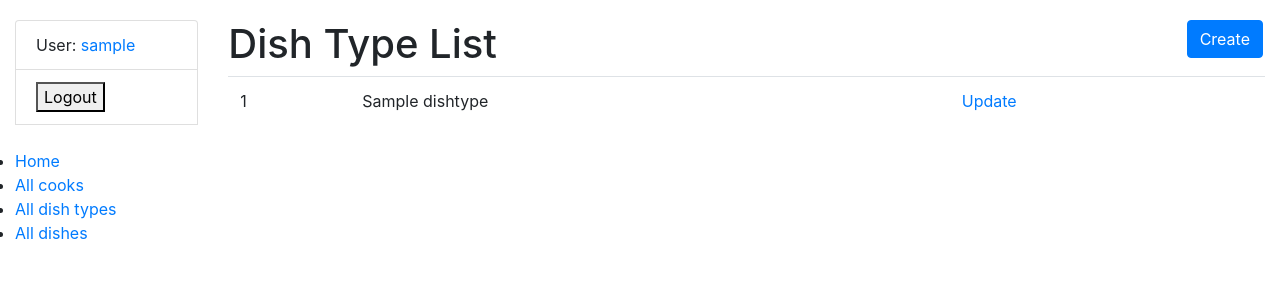
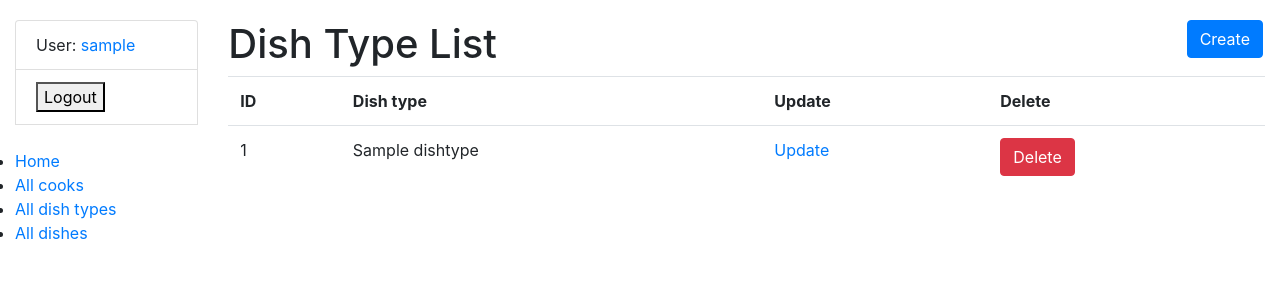
Before and after one commit to Evheniia96/restaurant-kitchen-service, a Django app: page /dish_type/ in a window 1280 px wide. Shown: the top 300 px of the page. Run offline with Django 5.2, Linux system fonts and the light colour scheme; a user stored in the database is signed in; tables that the repository leaves empty hold one stand-in row (values such as "Sample post").

Commit message:
create DishDeleteView and DishTypeDeleteView
-create template dish_confirm_delete.html and dish_type_confirm_delete.html
-add new url in url.py
-create DishDeleteView & DishTypeDeleteView in views.py
-change template dish_detail.html and dish_type_list.html

```diff
--- a/restaurant/urls.py
+++ b/restaurant/urls.py
@@ -1,6 +1,7 @@
 from django.urls import path
 from .views import index, CookListView, DishListView, DishTypeListView, DishDetailView, CookDetailView, DishCreateView, \
-    CookCreateView, DishTypeCreateView, CookExperienceUpdateView, DishUpdateView, DishTypeUpdateView
+    CookCreateView, DishTypeCreateView, CookExperienceUpdateView, DishUpdateView, DishTypeUpdateView, \
+    DishTypeDeleteView, DishDeleteView
 
 urlpatterns = [
     path("", index, name="index"),
@@ -11,10 +12,12 @@ urlpatterns = [
     path("dish/", DishListView.as_view(), name="dish-list"),
     path("dish/create/", DishCreateView.as_view(), name="dish-create"),
     path("dish/<int:pk>/update/", DishUpdateView.as_view(), name="dish-update"),
+    path("dish/<int:pk>/delete/", DishDeleteView.as_view(), name="dish-delete"),
     path("dish_type/", DishTypeListView.as_view(), name="dish-type-list"),
     path("dish_type/create/", DishTypeCreateView.as_view(), name="dish-type-create"),
     path("dish/<int:pk>/", DishDetailView.as_view(), name="dish-detail"),
     path("dish_type/<int:pk>/update/", DishTypeUpdateView.as_view(), name="dish_type-update"),
+    path("dish_type/<int:pk>/delete/", DishTypeDeleteView.as_view(), name="dish-type-delete"),
     ]
 
 app_name = "restaurant"
--- a/restaurant/views.py
+++ b/restaurant/views.py
@@ -71,6 +71,11 @@ class DishUpdateView(LoginRequiredMixin, generic.UpdateView):
     success_url = reverse_lazy("restaurant:dish-list")
 
 
+class DishDeleteView(LoginRequiredMixin, generic.DeleteView):
+    model = Dish
+    success_url = reverse_lazy("restaurant:dish-list")
+
+
 class DishTypeListView(LoginRequiredMixin, generic.ListView):
     model = DishType
     paginate_by = 5
@@ -90,3 +95,9 @@ class DishTypeUpdateView(LoginRequiredMixin, generic.UpdateView):
     fields = "__all__"
     success_url = reverse_lazy("restaurant:dish-type-list")
     template_name = "restaurant/dish_type_form.html"
+
+
+class DishTypeDeleteView(LoginRequiredMixin, generic.DeleteView):
+    model = DishType
+    success_url = reverse_lazy("restaurant:dish-type-list")
+    template_name = "restaurant/dish_type_confirm_delete.html"
--- a/templates/restaurant/dish_detail.html
+++ b/templates/restaurant/dish_detail.html
@@ -3,6 +3,9 @@
 {% block content %}
     <h1>
       {{ dish.name }}
+        <a href="{% url 'restaurant:dish-delete' pk=dish.id %}" class="btn btn-danger link-to-page">
+      Delete
+    </a>
         <a href="{% url 'restaurant:dish-update' pk=dish.id %}" class="btn btn-secondary link-to-page">
       Update
     </a>
--- a/templates/restaurant/dish_type_list.html
+++ b/templates/restaurant/dish_type_list.html
@@ -7,6 +7,12 @@
       </a>
     </h1>
     {% if dish_type_list %}<table class="table">
+    <tr>
+        <th>ID</th>
+        <th>Dish type</th>
+        <th>Update</th>
+        <th>Delete</th>
+      </tr>
     {% for dish_type in dish_type_list %}
         <tr>
             <td>{{ dish_type.id }}</td>
@@ -16,6 +22,11 @@
                 Update
                 </a>
             </td>
+            <td>
+                <a href="{% url 'restaurant:dish-type-delete' pk=dish_type.id %}" class="btn btn-danger">
+                    Delete
+            </a>
+            </td>
         </tr>
     {% endfor %}
     </table>
```
Also changed, not shown: templates/restaurant/dish_confirm_delete.html (added, +12 -0 lines), templates/restaurant/dish_type_confirm_delete.html (added, +12 -0 lines), restaurant/forms.py (line endings or trailing spaces).
